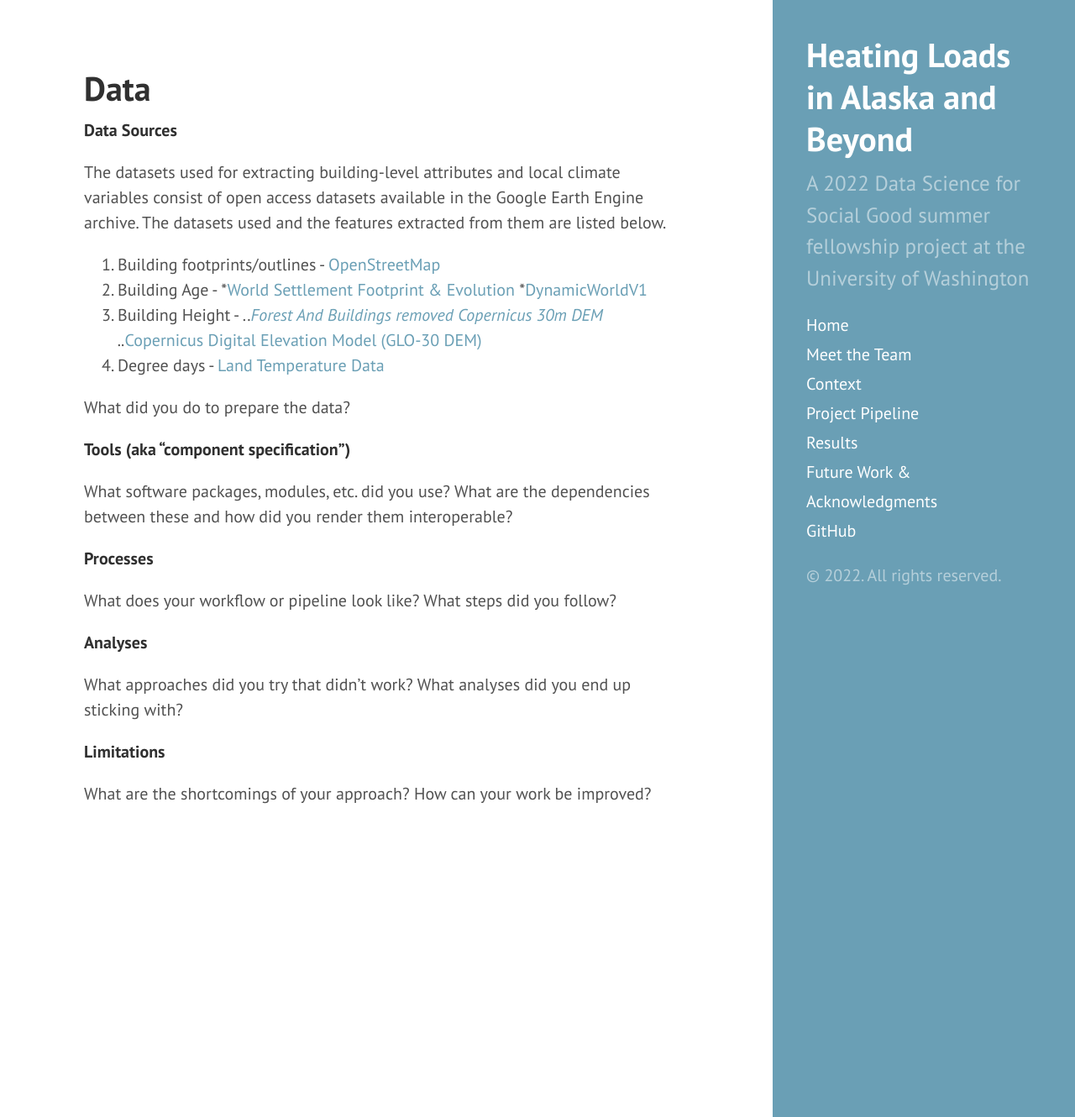
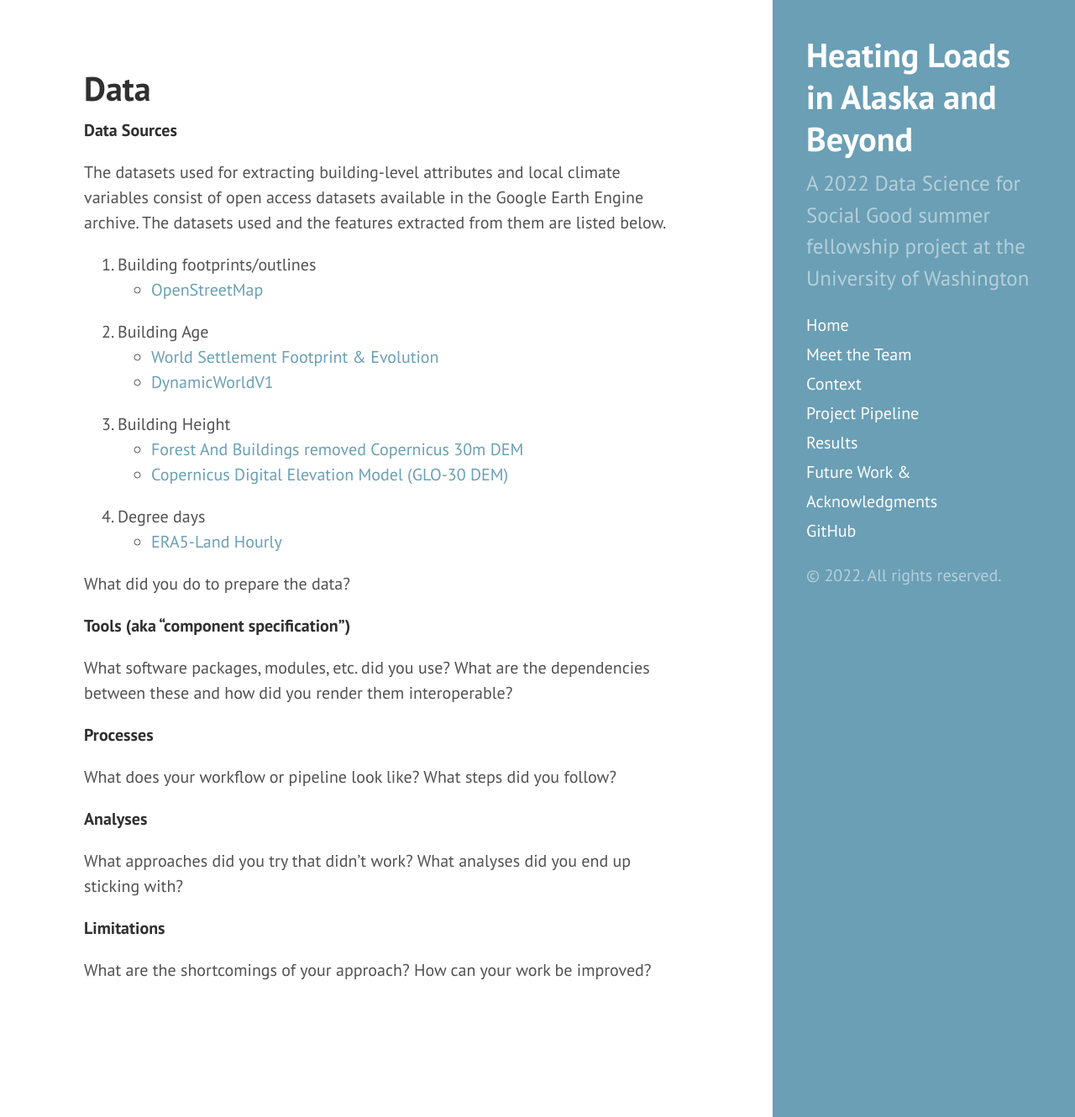
Before and after one commit to uwescience/DSSG2022_heating_loads, a Jekyll site: the page built from project pipeline.md, in a window 1280 px wide and 1330 px high. Shown: the whole window at 84% size. Built offline with Jekyll 4.4.1, drawn with Linux system fonts in a browser that asks for light colours.

Commit message:
Update project pipeline.md

```diff
--- a/project pipeline.md
+++ b/project pipeline.md
@@ -6,14 +6,16 @@ title: Data
 **Data Sources**
 
 The datasets used for extracting building-level attributes and local climate variables consist of open access datasets available in the Google Earth Engine archive. The datasets used and the features extracted from them are listed below.
-1. Building footprints/outlines - [OpenStreetMap](https://www.openstreetmap.org)
-2. Building Age -
-	*[World Settlement Footprint & Evolution](https://samapriya.github.io/awesome-gee-community-datasets/projects/wsf/)
-	*[DynamicWorldV1](https://developers.google.com/earth-engine/datasets/catalog/GOOGLE_DYNAMICWORLD_V1)
-3. Building Height -
-..*[Forest And Buildings removed Copernicus 30m DEM](https://samapriya.github.io/awesome-gee-community-datasets/projects/fabdem/)
-..*[Copernicus Digital  Elevation Model (GLO-30 DEM)](https://samapriya.github.io/awesome-gee-community-datasets/projects/glo30/)
-4. Degree days - [Land Temperature Data](https://developers.google.com/earth-engine/datasets/catalog/ECMWF_ERA5_LAND_HOURLY)
+1. Building footprints/outlines
+	+ [OpenStreetMap](https://www.openstreetmap.org)
+3. Building Age
+	+ [World Settlement Footprint & Evolution](https://samapriya.github.io/awesome-gee-community-datasets/projects/wsf/)
+	+ [DynamicWorldV1](https://developers.google.com/earth-engine/datasets/catalog/GOOGLE_DYNAMICWORLD_V1)
+4. Building Height
+	+ [Forest And Buildings removed Copernicus 30m DEM](https://samapriya.github.io/awesome-gee-community-datasets/projects/fabdem/)
+	+ [Copernicus Digital  Elevation Model (GLO-30 DEM)](https://samapriya.github.io/awesome-gee-community-datasets/projects/glo30/)
+5. Degree days
+	+ [ERA5-Land Hourly](https://developers.google.com/earth-engine/datasets/catalog/ECMWF_ERA5_LAND_HOURLY)
 
 What did you do to prepare the data?
 
```
